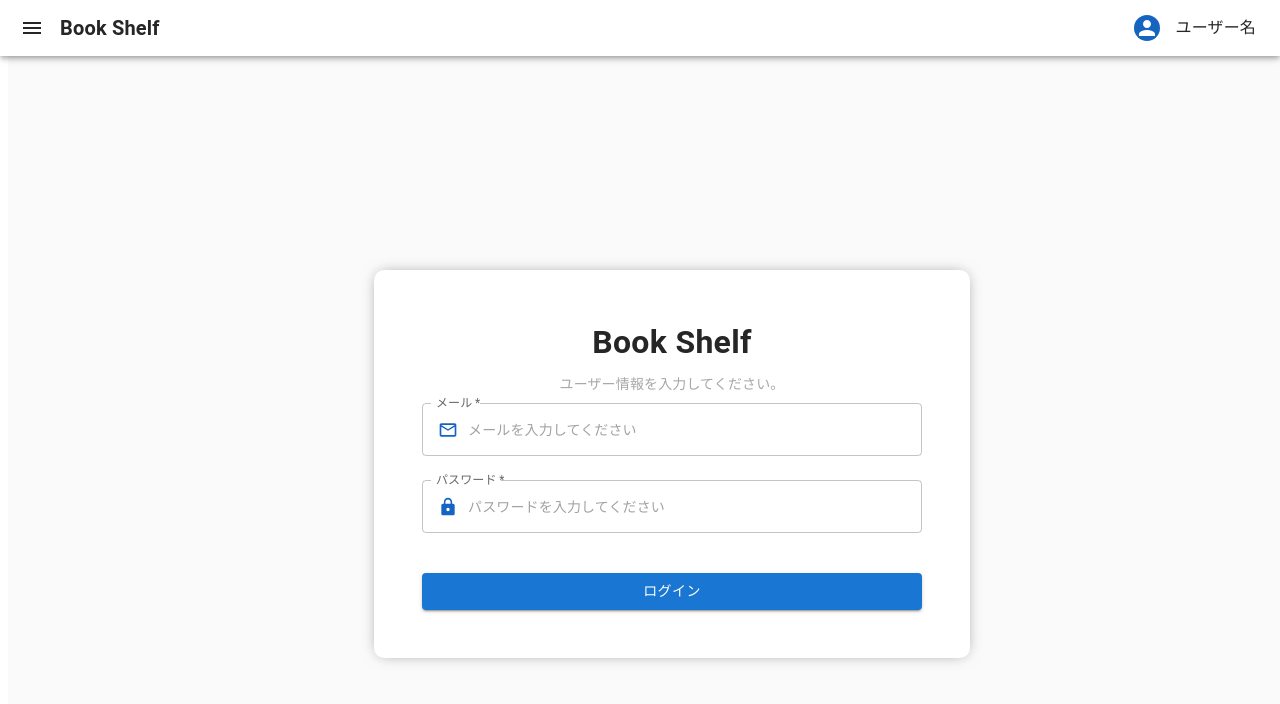
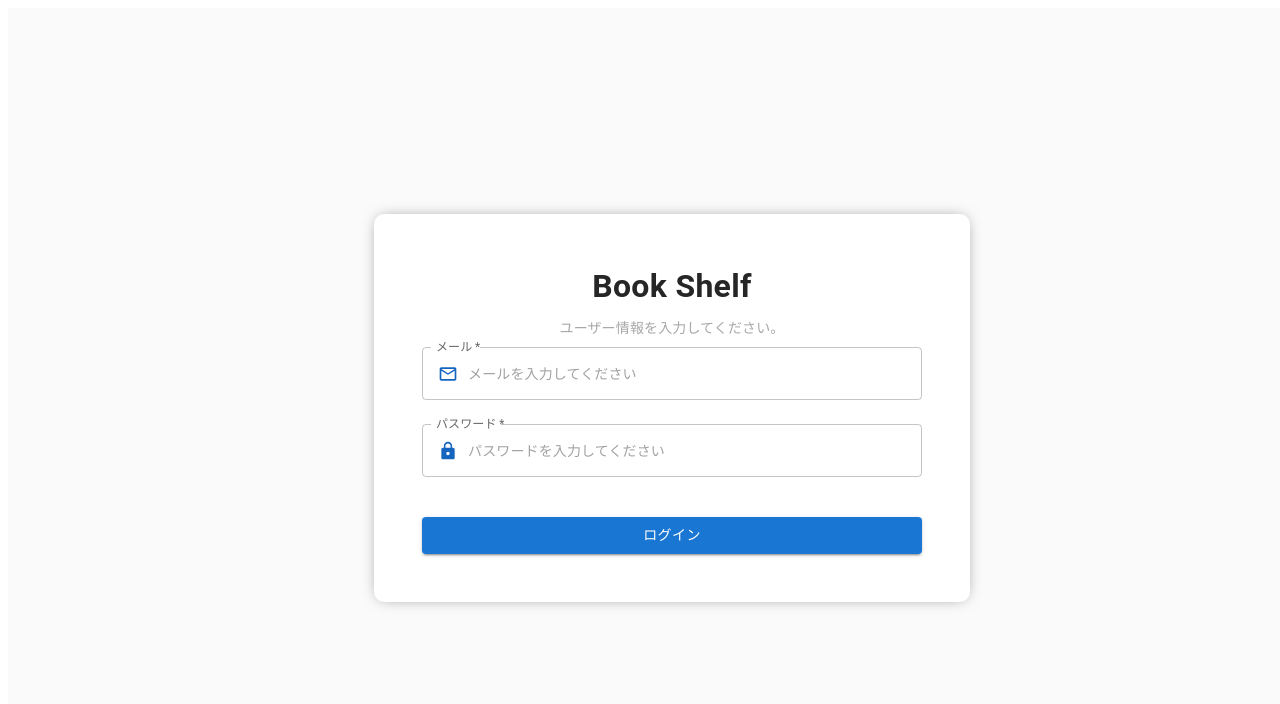
Before and after one commit to kamegoro/book-shelf, a Next.js app: page /signin in a window 1280 px wide. Shown: the top 704 px of the page. Built offline with nearby package versions, Linux system fonts and the light colour scheme.

Commit message:
path check in app.tsx

```diff
--- a/src/components/contexts/SnackbarContext/index.tsx
+++ b/src/components/contexts/SnackbarContext/index.tsx
@@ -62,7 +62,7 @@ export const SnackbarProvider = ({ children }: { children: JSX.Element }) => {
         showSuccess,
       }}
     >
-      <Box sx={{ position: 'absolute', zIndex: 100, top: 10, right: 10 }}>
+      <Box sx={{ position: 'absolute', zIndex: 200, top: 10, right: 10 }}>
         {snackState.map((v) => (
           <Fragment key={v.id}>
             <Alert
--- a/src/pages/_app.tsx
+++ b/src/pages/_app.tsx
@@ -1,7 +1,7 @@
 import type { AppProps } from 'next/app';
 
 import Head from 'next/head';
-import Router from 'next/router';
+import Router, { useRouter } from 'next/router';
 
 import { ThemeProvider } from '@mui/material';
 
@@ -19,7 +19,11 @@ Router.events.on('routeChangeStart', () => nProgress.start());
 Router.events.on('routeChangeError', () => nProgress.done());
 Router.events.on('routeChangeComplete', () => nProgress.done());
 
-export default function App({ Component, pageProps }: AppProps) {
+const App = ({ Component, pageProps }: AppProps) => {
+  const router = useRouter();
+
+  const removeHeaderPath = ['/signup', '/signin', '/register', '/403', '/404', '500'] as const;
+
   return (
     <>
       <Head>
@@ -51,15 +55,21 @@ export default function App({ Component, pageProps }: AppProps) {
           }}
         >
           <SnackbarProvider>
-            <Box>
-              <AppHeader />
-              <Box sx={{ pt: '56px' }}>
-                <Component {...pageProps} />
-              </Box>
-            </Box>
+            {removeHeaderPath.some((path) => path === router.pathname) ? (
+              <Component {...pageProps} />
+            ) : (
+              <>
+                <AppHeader />
+                <Box sx={{ pt: '56px' }}>
+                  <Component {...pageProps} />
+                </Box>
+              </>
+            )}
           </SnackbarProvider>
         </Box>
       </ThemeProvider>
     </>
   );
-}
+};
+
+export default App;
```
